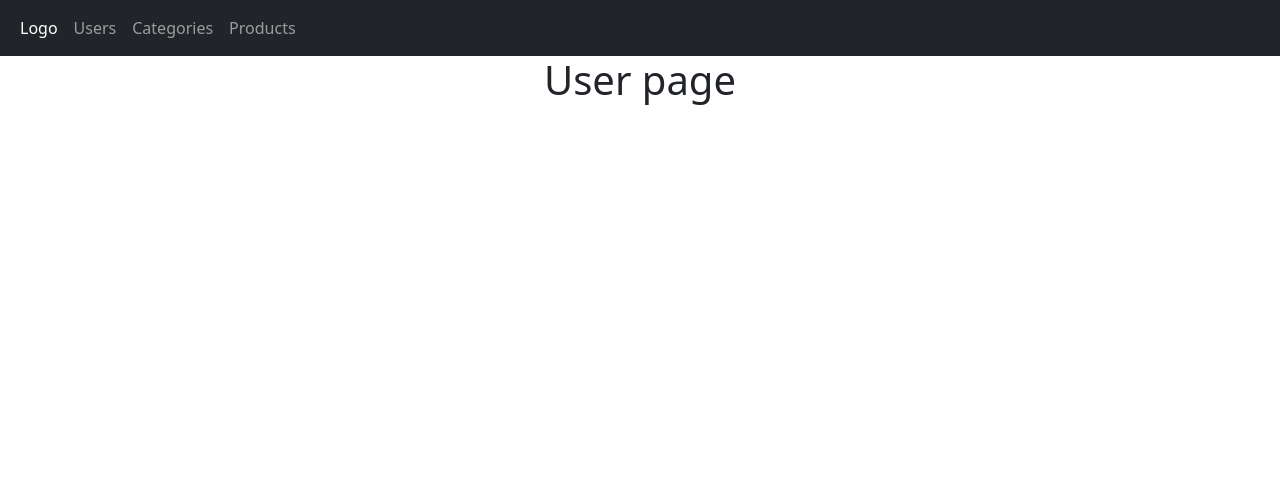
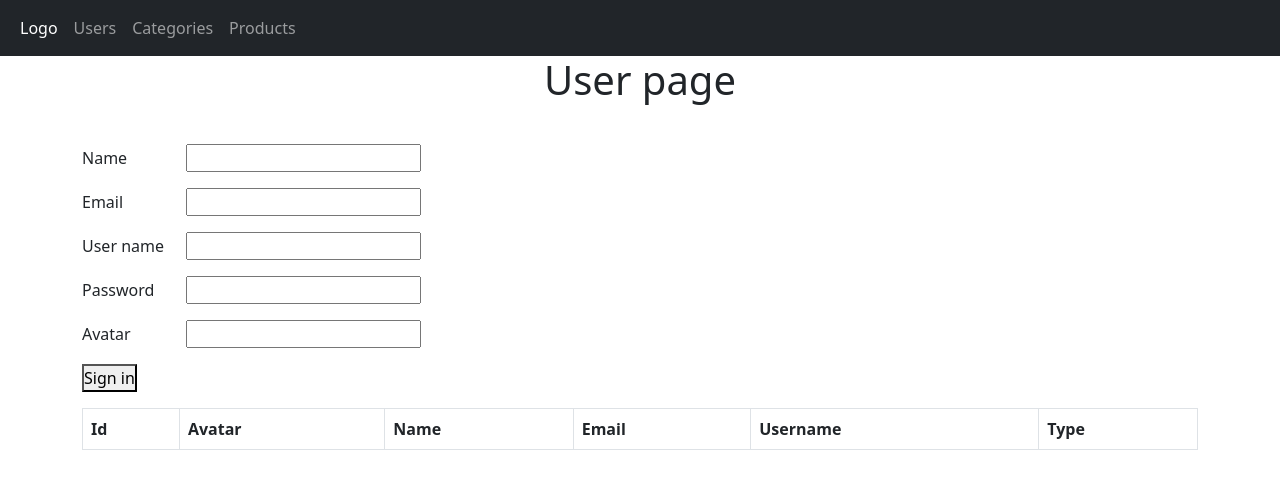
Before and after one commit to Chuan1404/flaskapp, a Python web app: template app/templates/user.html in a window 1280 px wide. Shown: the top 489 px of the page. Run offline with Jinja, Linux system fonts and the light colour scheme; the template is opened without the code that fills it: most values are stand-ins (such as "Sample title", 1, 10 or a date in 2020); lists and menus that the app fills with data are empty.

Commit message:
update page

```diff
--- /dev/null
+++ b/app/static/css/index.css
@@ -0,0 +1,9 @@
+* {
+    margin: 0;
+    padding: 0;
+    box-sizing: border-box;
+}
+
+label {
+    width: 100px;
+}
--- a/app/templates/header.html
+++ b/app/templates/header.html
@@ -5,13 +5,13 @@
                 <a class="nav-link active" href="/">Logo</a>
             </li>
             <li class="nav-item">
-                <a class="nav-link" href="{{url_for('route', type='user')}}">Users</a>
+                <a class="nav-link" href="{{url_for('user')}}">Users</a>
             </li>
             <li class="nav-item">
-                <a class="nav-link" href="{{url_for('route', type='category')}}">Categories</a>
+                <a class="nav-link" href="{{url_for('category')}}">Categories</a>
             </li>
             <li class="nav-item">
-                <a class="nav-link" href="{{url_for('route', type='product')}}">Products</a>
+                <a class="nav-link" href="{{url_for('product')}}">Products</a>
             </li>
         </ul>
     </div>
--- a/app/templates/index.html
+++ b/app/templates/index.html
@@ -6,6 +6,7 @@
     <meta http-equiv="X-UA-Compatible" content="IE=edge">
     <meta name="viewport" content="width=device-width, initial-scale=1.0">
     <link href="https://cdn.jsdelivr.net/npm/bootstrap@5.2.1/dist/css/bootstrap.min.css" rel="stylesheet">
+    <link rel="stylesheet" href="{{url_for('static', filename='css/index.css')}}">
     {% block title %}
     <title>Homepage</title>
     {% endblock %}
--- a/app/templates/user.html
+++ b/app/templates/user.html
@@ -3,3 +3,47 @@
 {% block header %}
 User page
 {% endblock %}
+
+{% block content %}
+<form method="POST" class="py-3">
+    <div class="form_group my-3">
+        <label>Name</label>
+        <input name="name" type="text">
+    </div>
+    <div class="form_group my-3">
+        <label>Email</label>
+        <input name="email" type="email">
+    </div>
+    <div class="form_group my-3">
+        <label>User name</label>
+        <input name="username" type="text">
+    </div>
+    <div class="form_group my-3">
+        <label>Password</label>
+        <input name="password" type="password">
+    </div>
+    <div class="form_group my-3">
+        <label>Avatar</label>
+        <input name="avatar" type="text">
+    </div>
+
+
+    <button type="submit">Sign in</button>
+</form>
+
+<table class="table table-bordered table-hover">
+    <tr>
+        <th>Id</th>
+        <th>Avatar</th>
+        <th>Name</th>
+        <th>Email</th>
+        <th>Username</th>
+        <th>Type</th>
+    </tr>
+    {% for d in data %}
+    <tr>
+
+    </tr>
+    {% endfor %}
+</table>
+{% endblock %}
```
Also changed, not shown: app/app.py (+24 -13 lines), app/templates/category.html (+10 -0 lines).
